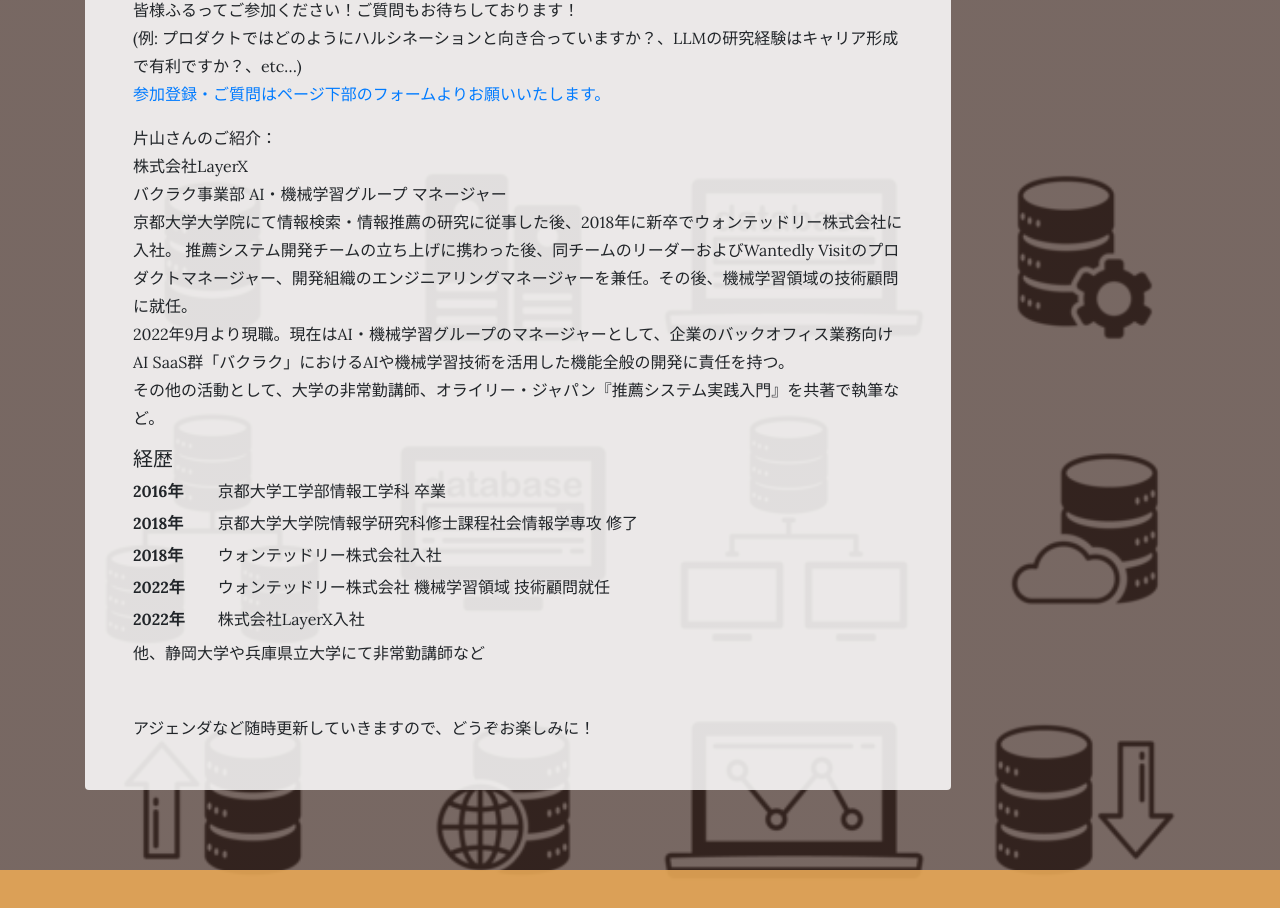
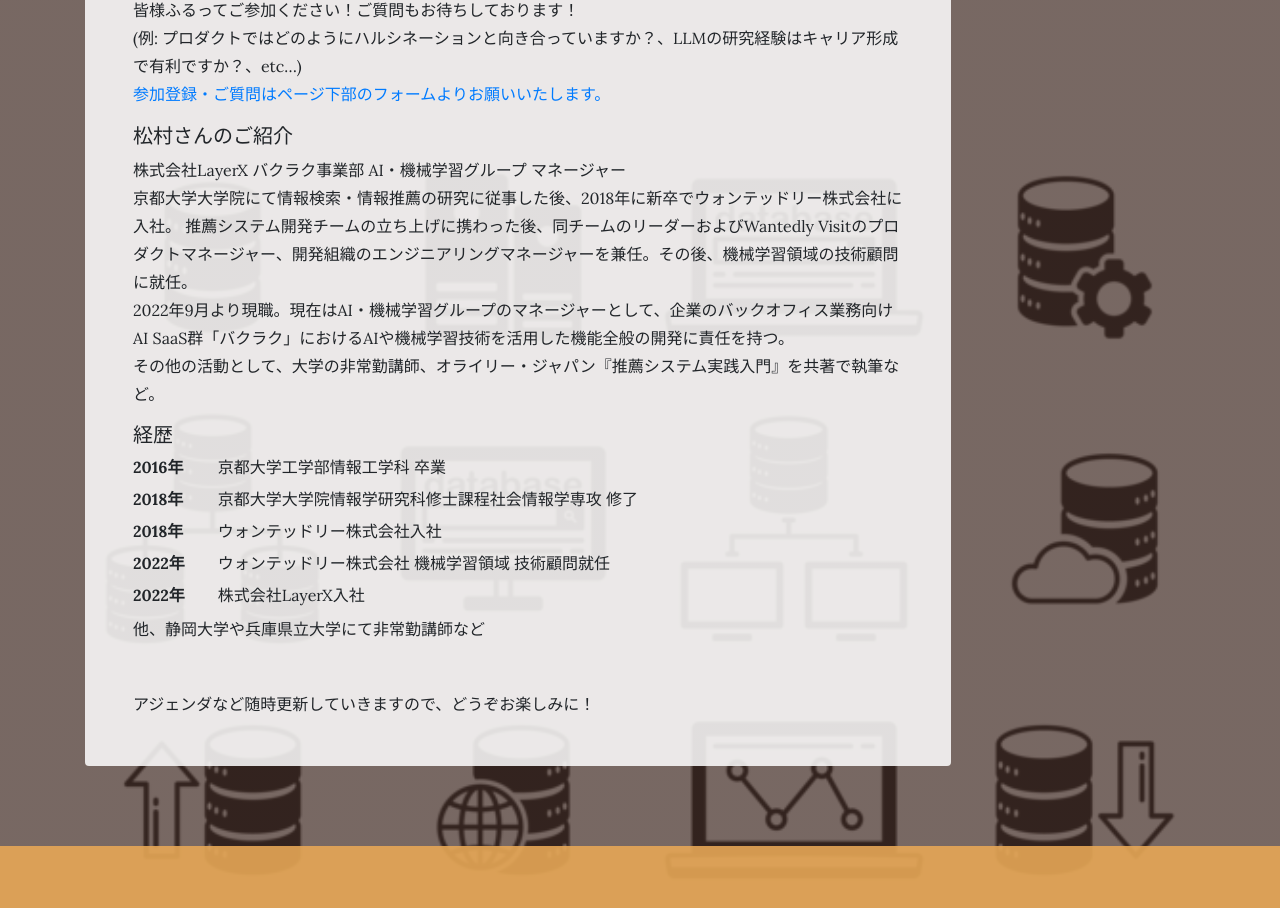
Before and after one commit to DBSJ-Students-Web/dbsj-students-web.github.io, a website: page docs/index.html in a window 1280 px wide. Shown: the part 880-1788 px from the top of the page. Drawn offline with Linux system fonts and the light colour scheme.

Commit message:
update event no.14

```diff
--- a/docs/index.html
+++ b/docs/index.html
@@ -87,10 +87,9 @@
             (例: プロダクトではどのようにハルシネーションと向き合っていますか？、LLMの研究経験はキャリア形成で有利ですか？、etc…)<br>
             <a href="#application-form">参加登録・ご質問はページ下部のフォームよりお願いいたします。</a>
           </p>
+          <h5>松村さんのご紹介</h5>
           <p class="mb-0">
-            片山さんのご紹介：<br>
-            株式会社LayerX<br>
-            バクラク事業部 AI・機械学習グループ マネージャー<br>
+            株式会社LayerX バクラク事業部 AI・機械学習グループ マネージャー<br>
             京都大学大学院にて情報検索・情報推薦の研究に従事した後、2018年に新卒でウォンテッドリー株式会社に入社。
             推薦システム開発チームの立ち上げに携わった後、同チームのリーダーおよびWantedly Visitのプロダクトマネージャー、開発組織のエンジニアリングマネージャーを兼任。その後、機械学習領域の技術顧問に就任。<br>
             2022年9月より現職。現在はAI・機械学習グループのマネージャーとして、企業のバックオフィス業務向けAI SaaS群「バクラク」におけるAIや機械学習技術を活用した機能全般の開発に責任を持つ。<br>
```
